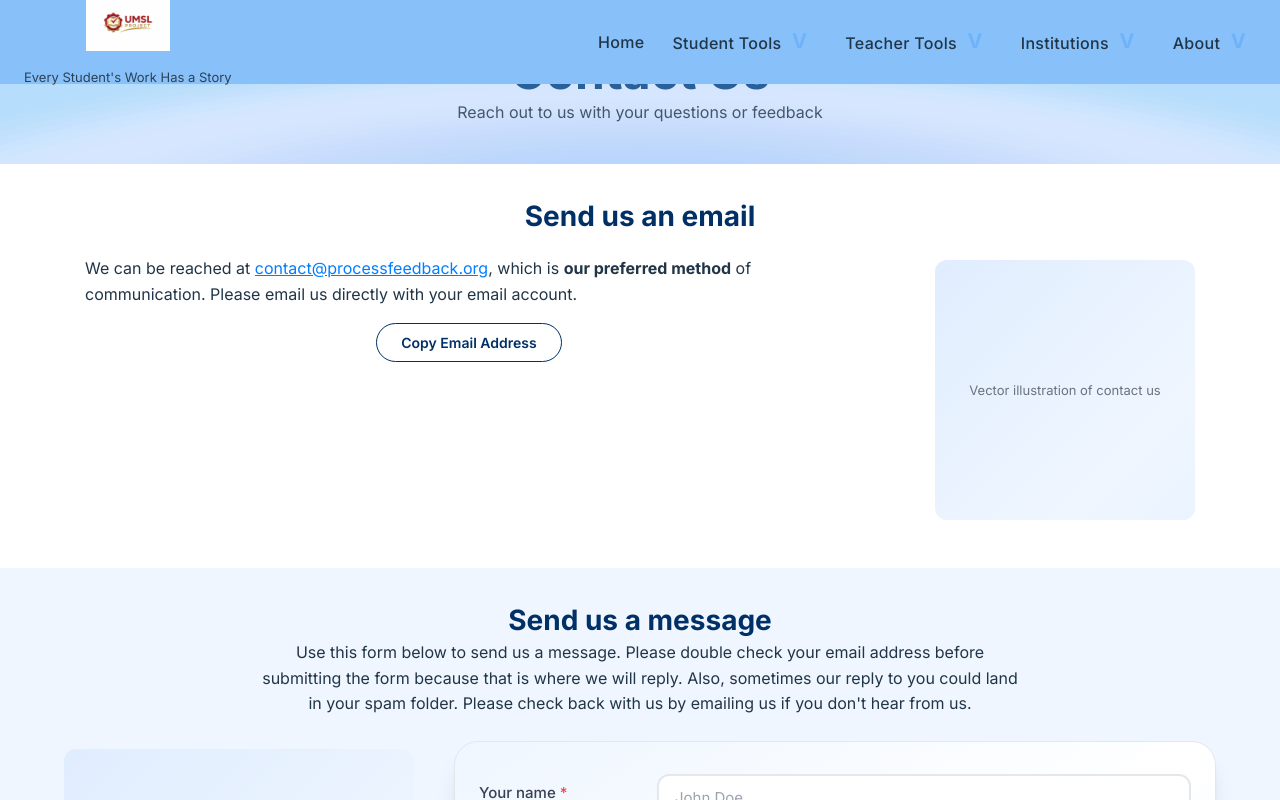
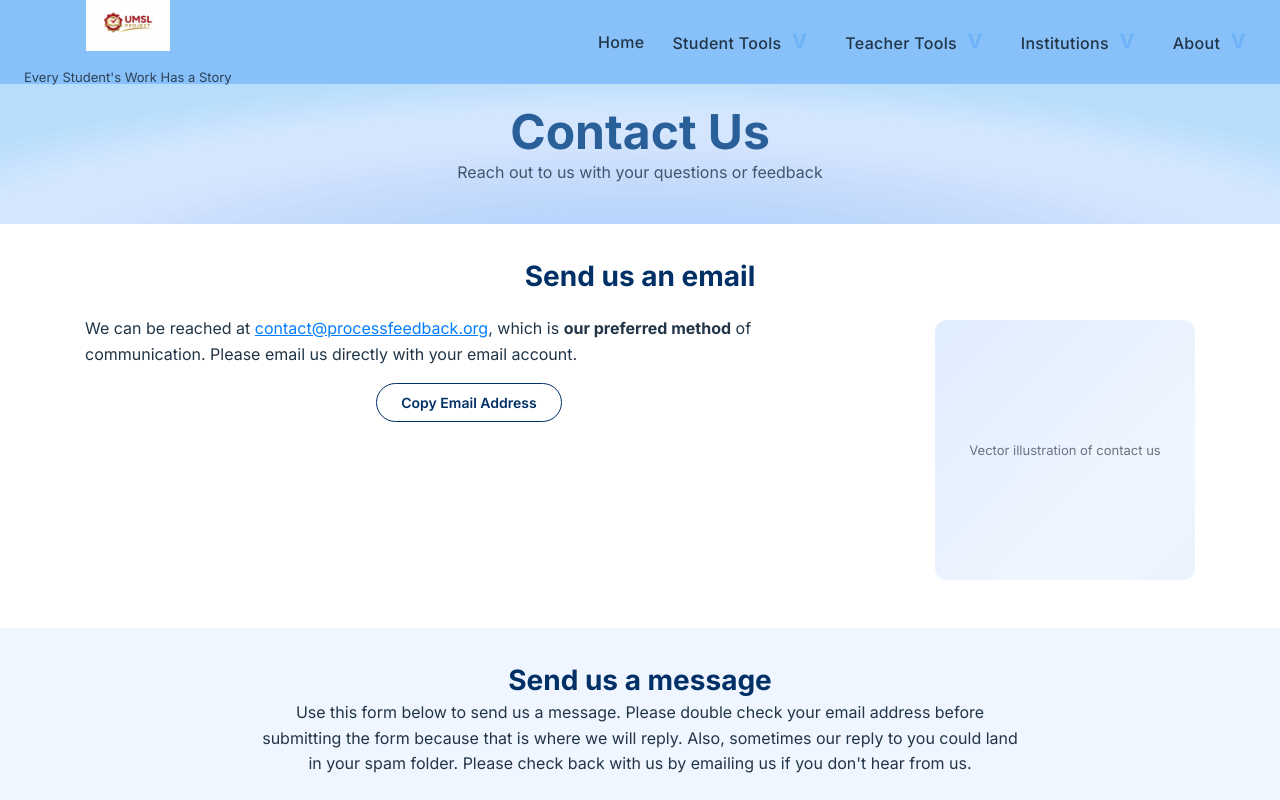
Before and after one commit to nvlodek/software-development-course-proj, a React (Create React App) app: page /contact in a window 1280 px wide. Shown: the top 800 px of the page. Built offline with nearby package versions, Linux system fonts and the light colour scheme.

Commit message:
contact page email updated

```diff
--- a/src/components/Footer.jsx
+++ b/src/components/Footer.jsx
@@ -68,7 +68,7 @@ const footerSections = [
     {
         heading: 'Contact Us',
         links: [
-            { label: 'Contact Us', href: '/404' },
+            { label: 'Contact Us', href: '/contact' },
             { label: 'Schedule a Meeting', href: '/404' },
         ],
     },
--- a/src/components/Navbar.jsx
+++ b/src/components/Navbar.jsx
@@ -37,7 +37,7 @@ const navLinks = [
             { label: 'About the Project', href: '#'},
             { label: 'Related Research', href: '#'},
             { label: 'Team', href: '#'},
-            { label: 'Contact Us', href: '#'},
+            { label: 'Contact Us', href: '/contact'},
         ],
     },
 ];
--- a/src/pages/Contact.css
+++ b/src/pages/Contact.css
@@ -3,7 +3,7 @@
 /* Hero Section */
 .contact-hero {
     position: relative;
-    padding-top: 32px;
+    padding-top: 100px;
     padding-bottom: 24px;
     overflow: hidden;
     display: flex;
@@ -14,7 +14,7 @@
 
 @media (min-width: 768px) {
     .contact-hero {
-        padding-top: 60px;
+        padding-top: 120px;
         padding-bottom: 40px;
     }
 }
--- a/src/pages/Contact.jsx
+++ b/src/pages/Contact.jsx
@@ -1,8 +1,7 @@
 import React, { useState, useEffect, useRef } from 'react';
 import './Contact.css';
 
-// Replace with your actual Formspree endpoint
-const FORMSPREE_ENDPOINT = 'https://formspree.io/f/YOUR_FORM_ID';
+const FORMSPREE_ENDPOINT = 'https://formspree.io/f/mgopoydz';
 
 // Placeholder component for illustrations (replace src with actual images later)
 function Illustration({ src, alt, className = '', placeholderClass = '' }) {
```
